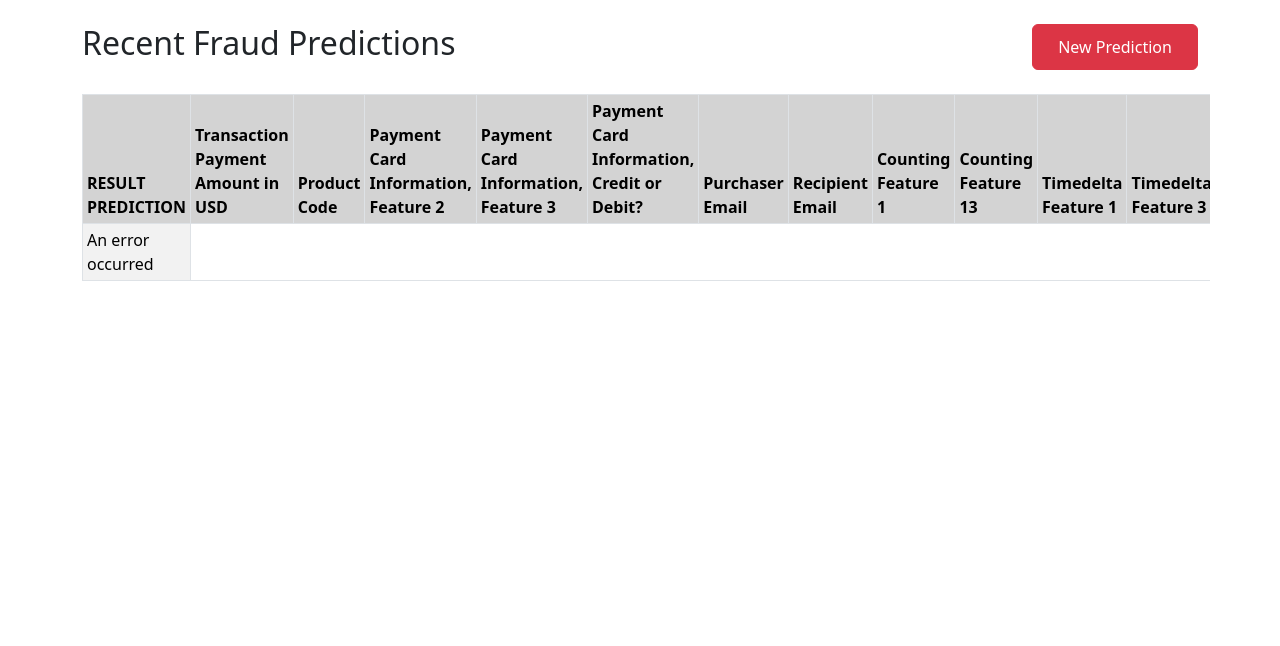
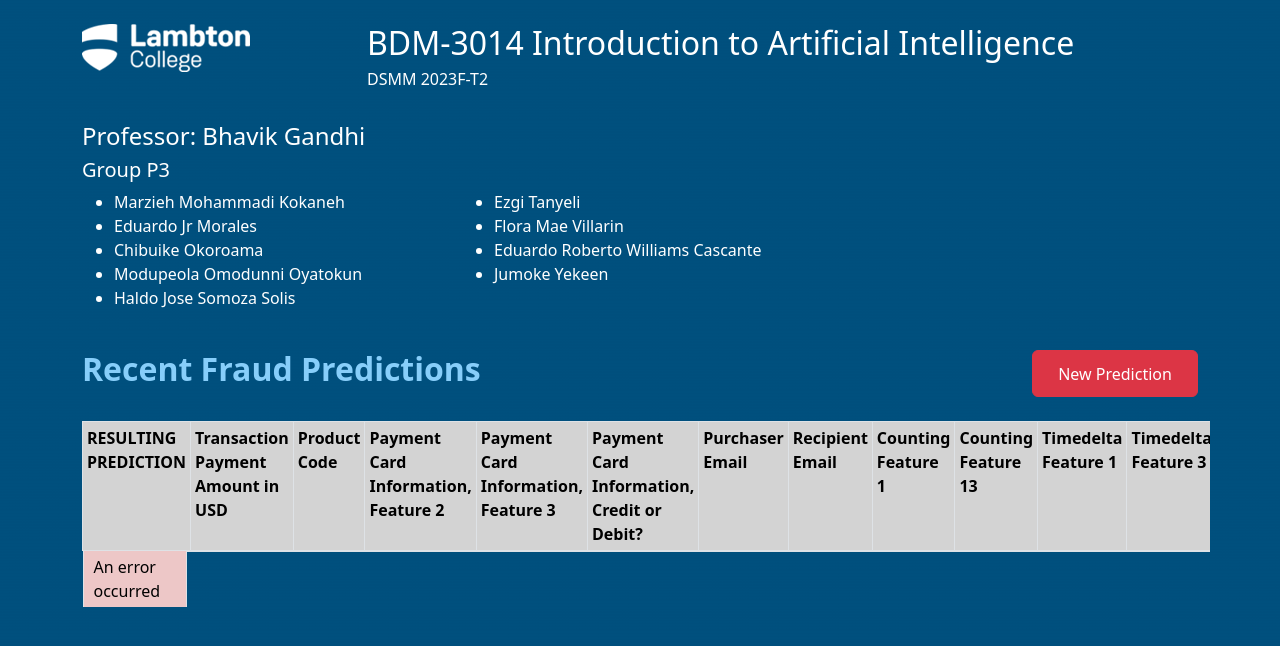
Before and after one commit to floramaevillarin/Fraud_Detection_Analysis, a Flask app: page / in a window 1280 px wide. Shown: the top 646 px of the page. Run offline with Flask 3, Linux system fonts and the light colour scheme.

Commit message:
logo
Eduardo Williams: Add logo, background and colors

```diff
--- a/fraud-detection-demo/static/css/index.css
+++ b/fraud-detection-demo/static/css/index.css
@@ -1,3 +1,7 @@
+html, body {
+  background-image: url("/static/img/bg.png");
+}
+
 .dtHorizontalExampleWrapper {
   max-width: 600px;
   margin: 0 auto;
@@ -27,3 +31,9 @@ table.dataTable thead .sorting_desc_disabled:after,
 table.dataTable thead .sorting_desc_disabled:before {
  bottom: .5em;
 }
+
+.first-col {
+   position: absolute;
+   width: 104px;
+   padding-left: 10px!important;
+}
--- a/fraud-detection-demo/templates/index.html
+++ b/fraud-detection-demo/templates/index.html
@@ -27,8 +27,54 @@
          <br>
       </div>
       <div class = "row">
+         <div class = "col-md-3">
+            <img src = "/static/img/lambton.png" alt = "lambton.png" style = "vertical-align:middle;">
+         </div>
+         <div class = "col-md-9">
+            <h2 style="color:white;vertical-align:middle;">BDM-3014 Introduction to Artificial Intelligence</h2>
+            <h6 style="color:white;vertical-align:middle;">DSMM 2023F-T2</h6>
+         </div>
+      </div>
+      <div class = "row">
+         <br>
+      </div>
+      <div class = "row">
+         <div class = "col-md-12">
+            <h4 style="color:white;">Professor: Bhavik Gandhi</h4>
+         </div>
+      </div>
+      <div class = "row">
+         <div class = "col-md-12">
+            <h5 style="color:white;">Group P3</h5>
+         </div>
+      </div>
+      <div class = "row">
+         <div class = "col-md-4">
+            <ul style="color:white;">
+               <li>Marzieh Mohammadi Kokaneh</li>
+               <li>Eduardo Jr Morales</li>
+               <li>Chibuike Okoroama</li>
+               <li>Modupeola Omodunni Oyatokun</li>
+               <li>Haldo Jose Somoza Solis</li>
+            </ul>
+         </div>
+         <div class = "col-md-4">
+            <ul style="color:white;">
+               <li>Ezgi Tanyeli</li>
+               <li>Flora Mae Villarin</li>
+               <li>Eduardo Roberto Williams Cascante</li>
+               <li>Jumoke Yekeen</li>
+            </ul>
+         </div>
+         <div class = "col-md-4">
+         </div>
+      </div>
+      <div class = "row">
+         <br>
+      </div>
+      <div class = "row">
          <div class = "col-md-10">
-            <h2>Recent Fraud Predictions</h2>
+            <h2 style="color:lightskyblue"><strong>Recent Fraud Predictions</strong></h2>
          </div>
          <div class = "col-md-2 d-grid">
             <input type = "button" class = "btn btn-danger" value = "New Prediction" onclick = "new_input();">
@@ -69,14 +115,14 @@
             tHead.appendChild(trHead);
 
             let thCol = document.createElement("th");
-            thCol.textContent = "RESULT PREDICTION";
-            thCol.style = "background-color:lightgray; width:200px;";
+            thCol.textContent = "RESULTING PREDICTION";
+            thCol.style = "background-color:lightgray;vertical-align:top;";
             trHead.appendChild(thCol);
 
             fields.forEach(field => {
                let thCol = document.createElement("th");
                thCol.textContent = field.label;
-               thCol.style = "background-color:lightgray; width:200px;";
+               thCol.style = "background-color:lightgray; width:200px;vertical-align:top;";
                trHead.appendChild(thCol);
             });
          });
@@ -102,10 +148,20 @@
                   tBody.appendChild(trBody);
 
                   let fields = line.split(",");
+                  let firstCol = true;
 
                   fields.forEach(field => {
+
                      let tdCol = document.createElement("td");
                      tdCol.textContent = field;
+
+                     if (firstCol)
+                     {
+                        firstCol = false;
+                        tdCol.className = "first-col";
+                        tdCol.style = (field == "NOT-FRAUD" ? "background-color:#DAF9E4;" : "background-color:#FAD2D2;");
+                     }
+
                      trBody.appendChild(tdCol);
                   });
                }
```
Also changed, not shown: fraud-detection-demo/static/js/newinput.js (+13 -8 lines), fraud-detection-demo/static/newinput.html (+20 -14 lines), fraud-detection-demo/static/img/bg.png (added), fraud-detection-demo/static/img/lambton.png (added).
